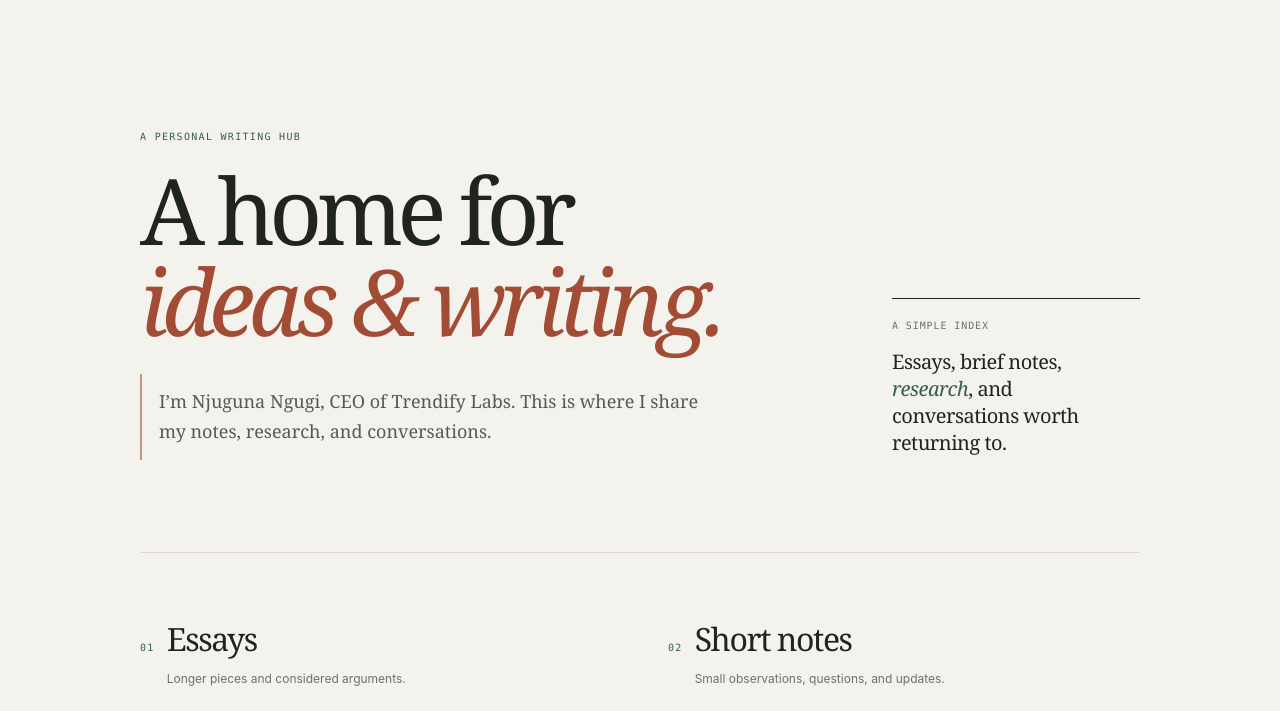
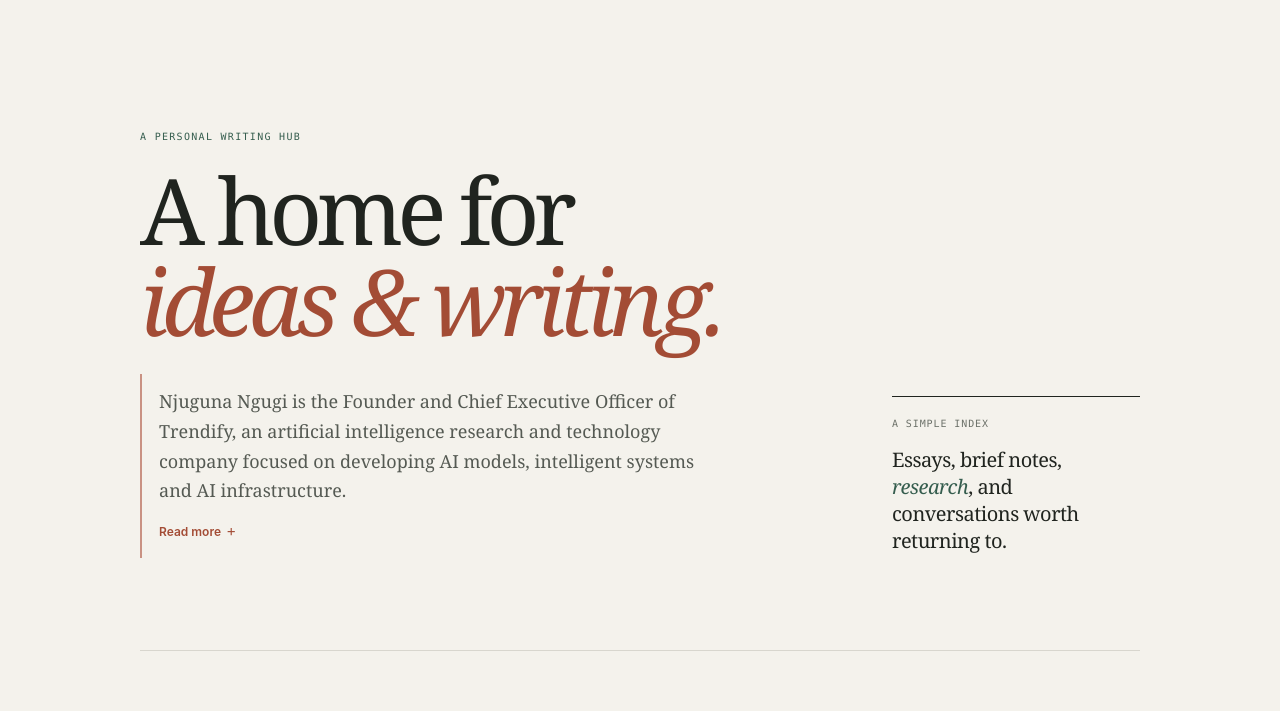
Before and after one commit to castro901-art/njugunasam-writing-hub, a plain HTML site: page index.html in a window 1280 px wide. Shown: the part 76-787 px from the top of the page. Drawn offline with Linux system fonts and the light colour scheme.

Commit message:
Update founder biography with read more disclosure

```diff
--- a/index.html
+++ b/index.html
@@ -120,6 +120,26 @@
       font-size: 18px;
       line-height: 1.65;
     }
+    .bio-prompt > p { margin: 0; }
+    .bio-more { margin-top: 9px; }
+    .bio-more summary {
+      display: inline-flex;
+      align-items: center;
+      gap: 6px;
+      color: var(--accent);
+      font: 600 12px var(--sans);
+      cursor: pointer;
+      list-style: none;
+    }
+    .bio-more summary::-webkit-details-marker { display: none; }
+    .bio-more summary::after { content: "+"; font: 14px var(--mono); }
+    .bio-more[open] summary::after { content: "−"; }
+    .bio-more .read-less { display: none; }
+    .bio-more[open] .read-more { display: none; }
+    .bio-more[open] .read-less { display: inline; }
+    .bio-expanded { padding-top: 8px; }
+    .bio-expanded p { margin: 0 0 10px; }
+    .bio-expanded p:last-child { margin-bottom: 0; }
     .side-note {
       padding: 21px 0 4px;
       border-top: 1px solid var(--ink);
@@ -285,7 +305,16 @@
           <div>
             <p class="eyebrow">A personal writing hub</p>
             <h1 id="page-title">A home for<br><span>ideas &amp; writing.</span></h1>
-            <p class="bio-prompt">I’m Njuguna Ngugi, CEO of Trendify Labs. This is where I share my notes, research, and conversations.</p>
+            <div class="bio-prompt">
+              <p>Njuguna Ngugi is the Founder and Chief Executive Officer of Trendify, an artificial intelligence research and technology company focused on developing AI models, intelligent systems and AI infrastructure.</p>
+              <details class="bio-more">
+                <summary><span class="read-more">Read more</span><span class="read-less">Read less</span></summary>
+                <div class="bio-expanded">
+                  <p>Previously, Njuguna founded TrendsInfluence, a digital marketing venture that marked his entry into entrepreneurship and technology. Under his leadership, the company evolved into Trendify, expanding its focus towards artificial intelligence research and the development of intelligent technologies. His work focuses on advancing AI systems that understand African languages, cultures and contexts, contributing to a more inclusive and representative future for artificial intelligence.</p>
+                  <p>Before founding Trendify, Njuguna worked as a Project Manager at Expansion International and in Research and Analysis at Kijabe Environmental Volunteers.</p>
+                </div>
+              </details>
+            </div>
           </div>
           <aside class="side-note" aria-label="What this site gathers">
             <p class="label">A simple index</p>
```
